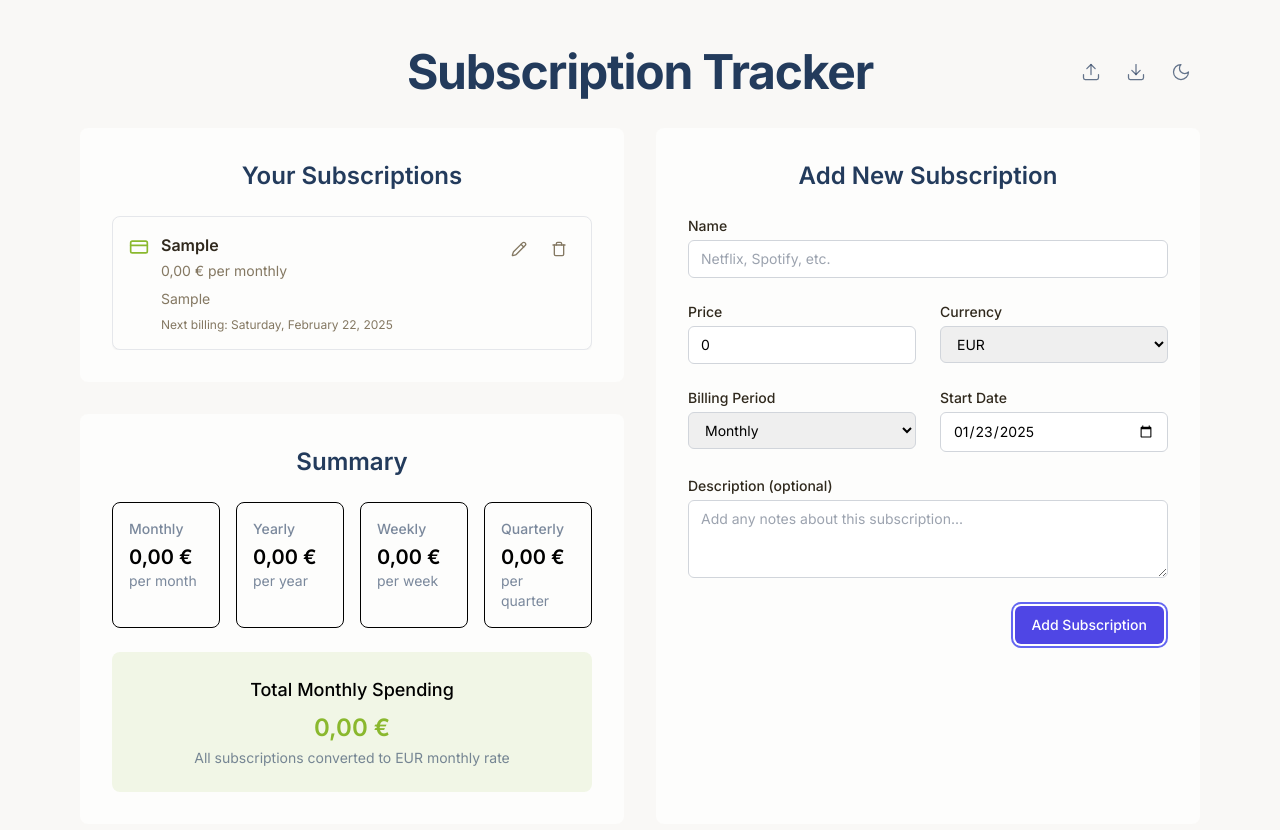
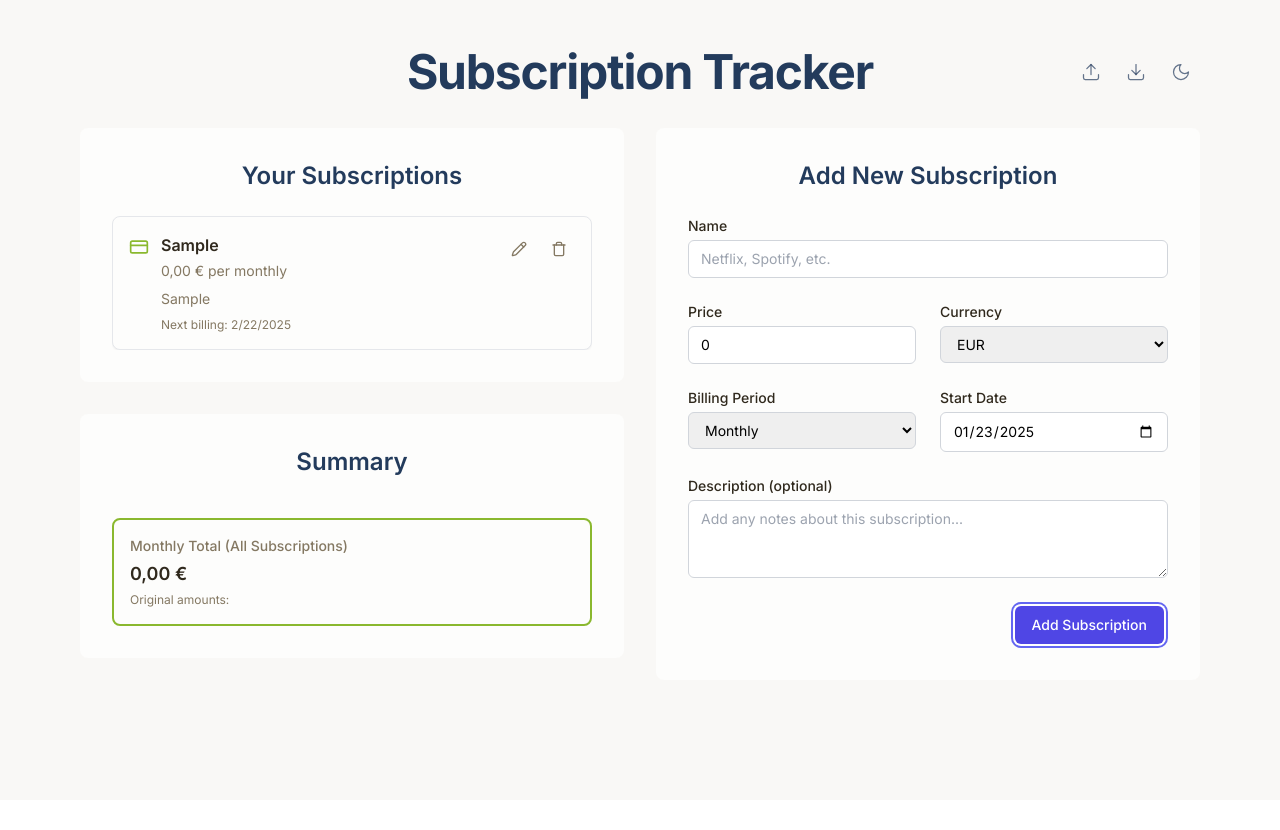
Before and after one commit to morhendos/subscription-tracker, a Next.js app: page / in a window 1280 px wide. Both pictures are taken after typing "Sample", "Sample" into the empty fields and a click on the button "Add Subscription". Shown: the top 830 px of the page. After the commit the page ends 800 px from the top, so only its background shows below. Built offline with nearby package versions, Linux system fonts and the light colour scheme.

Commit message:
Update SubscriptionList and SubscriptionSummary with dark mode styles

```diff
--- a/src/components/subscriptions/SubscriptionList.tsx
+++ b/src/components/subscriptions/SubscriptionList.tsx
@@ -2,7 +2,7 @@
 
 import { useMemo } from 'react';
 import { Subscription } from '@/types/subscriptions';
-import { formatCurrency, formatDate } from '@/utils/format';
+import { formatCurrency } from '@/utils/format';
 import { Pencil, Trash, CreditCard } from 'lucide-react';
 
 interface SubscriptionListProps {
@@ -37,7 +37,7 @@ export function SubscriptionList({ subscriptions, onEdit, onDelete }: Subscripti
         >
           <div className="flex justify-between items-start gap-4">
             <div className="flex items-start gap-3">
-              <div className="mt-1 text-accent">
+              <div className="mt-1 text-accent dark:text-accent/90">
                 <CreditCard size={20} />
               </div>
               <div>
@@ -56,7 +56,7 @@ export function SubscriptionList({ subscriptions, onEdit, onDelete }: Subscripti
                 )}
 
                 <div className="mt-2 text-xs text-muted">
-                  Next billing: {formatDate(subscription.nextBillingDate || subscription.startDate)}
+                  Next billing: {new Date(subscription.nextBillingDate || subscription.startDate).toLocaleDateString()}
                 </div>
               </div>
             </div>
@@ -72,7 +72,7 @@ export function SubscriptionList({ subscriptions, onEdit, onDelete }: Subscripti
 
               <button
                 onClick={() => onDelete(subscription.id)}
-                className="p-2 text-muted hover:text-red-500 transition-colors"
+                className="p-2 text-muted hover:text-red-500 dark:hover:text-red-400 transition-colors"
                 title="Delete subscription"
               >
                 <Trash className="w-4 h-4" />
--- a/src/components/subscriptions/SubscriptionSummary.tsx
+++ b/src/components/subscriptions/SubscriptionSummary.tsx
@@ -1,6 +1,4 @@
-'use client';
-
-import { Currency, SubscriptionSummary as Summary } from '@/types/subscriptions';
+import { SubscriptionSummary as Summary } from '@/types/subscriptions';
 import { formatCurrency } from '@/utils/format';
 
 interface SubscriptionSummaryProps {
@@ -8,78 +6,65 @@ interface SubscriptionSummaryProps {
 }
 
 export function SubscriptionSummary({ summary }: SubscriptionSummaryProps) {
-  const hasOriginalAmounts = Object.values(summary.originalAmounts).some(amount => amount > 0);
+  const hasWeekly = summary.totalWeekly > 0;
+  const hasMonthly = summary.totalMonthly > 0;
+  const hasQuarterly = summary.totalQuarterly > 0;
+  const hasYearly = summary.totalYearly > 0;
+
+  const originalTotals = Object.entries(summary.originalAmounts)
+    .filter(([_, amount]) => amount > 0)
+    .map(([currency, amount]) => formatCurrency(amount, currency as any))
+    .join(' + ');
 
   return (
-    <div className="space-y-6">
-      <div className="grid grid-cols-1 sm:grid-cols-2 lg:grid-cols-4 gap-4">
-        <SummaryCard
-          title="Monthly"
-          amount={summary.totalMonthly}
-          period="per month"
-        />
-        <SummaryCard
-          title="Yearly"
-          amount={summary.totalYearly}
-          period="per year"
-        />
-        <SummaryCard
-          title="Weekly"
-          amount={summary.totalWeekly}
-          period="per week"
-        />
-        <SummaryCard
-          title="Quarterly"
-          amount={summary.totalQuarterly}
-          period="per quarter"
-        />
+    <div className="space-y-4">
+      <div className="grid gap-4 sm:grid-cols-2">
+        {hasWeekly && (
+          <div className="bg-paper p-4 rounded-lg border border-gray-200 dark:border-gray-700">
+            <div className="text-sm font-medium text-muted">Weekly Subscriptions</div>
+            <div className="mt-1 text-lg font-semibold text-foreground">
+              {formatCurrency(summary.totalWeekly, 'EUR')}
+            </div>
+          </div>
+        )}
+
+        {hasMonthly && (
+          <div className="bg-paper p-4 rounded-lg border border-gray-200 dark:border-gray-700">
+            <div className="text-sm font-medium text-muted">Monthly Subscriptions</div>
+            <div className="mt-1 text-lg font-semibold text-foreground">
+              {formatCurrency(summary.totalMonthly, 'EUR')}
+            </div>
+          </div>
+        )}
+
+        {hasQuarterly && (
+          <div className="bg-paper p-4 rounded-lg border border-gray-200 dark:border-gray-700">
+            <div className="text-sm font-medium text-muted">Quarterly Subscriptions</div>
+            <div className="mt-1 text-lg font-semibold text-foreground">
+              {formatCurrency(summary.totalQuarterly, 'EUR')}
+            </div>
+          </div>
+        )}
+
+        {hasYearly && (
+          <div className="bg-paper p-4 rounded-lg border border-gray-200 dark:border-gray-700">
+            <div className="text-sm font-medium text-muted">Yearly Subscriptions</div>
+            <div className="mt-1 text-lg font-semibold text-foreground">
+              {formatCurrency(summary.totalYearly, 'EUR')}
+            </div>
+          </div>
+        )}
       </div>
 
-      {hasOriginalAmounts && (
-        <div className="bg-paper border border-border rounded-lg p-4">
-          <h4 className="text-sm font-medium text-ink/60 mb-3">Original Currency Amounts</h4>
-          <div className="grid grid-cols-1 sm:grid-cols-3 gap-4">
-            {Object.entries(summary.originalAmounts)
-              .filter(([_, amount]) => amount > 0)
-              .map(([currency, amount]) => (
-                <div key={currency}>
-                  <p className="text-lg font-semibold journal-text">
-                    {formatCurrency(amount, currency as Currency)}
-                  </p>
-                  <p className="text-sm text-ink/60">Total in {currency}</p>
-                </div>
-              ))}
-          </div>
+      <div className="bg-paper p-4 rounded-lg border-2 border-accent dark:border-accent/90">
+        <div className="text-sm font-medium text-muted">Monthly Total (All Subscriptions)</div>
+        <div className="mt-1 text-lg font-semibold text-foreground">
+          {formatCurrency(summary.grandTotalMonthly, 'EUR')}
         </div>
-      )}
-
-      <div className="bg-accent/10 rounded-lg p-6 text-center">
-        <h3 className="text-lg font-medium journal-text mb-2">
-          Total Monthly Spending
-        </h3>
-        <p className="text-2xl font-semibold text-accent">
-          {formatCurrency(summary.grandTotalMonthly, 'EUR')}
-        </p>
-        <p className="text-sm text-ink/60 mt-1">
-          All subscriptions converted to EUR monthly rate
-        </p>
+        <div className="mt-1 text-xs text-muted">
+          Original amounts: {originalTotals}
+        </div>
       </div>
     </div>
   );
 }
-
-interface SummaryCardProps {
-  title: string;
-  amount: number;
-  period: string;
-}
-
-function SummaryCard({ title, amount, period }: SummaryCardProps) {
-  return (
-    <div className="bg-paper border border-border rounded-lg p-4">
-      <h4 className="text-sm font-medium text-ink/60 mb-1">{title}</h4>
-      <p className="text-xl font-semibold journal-text">{formatCurrency(amount, 'EUR')}</p>
-      <p className="text-sm text-ink/60">{period}</p>
-    </div>
-  );
-}
```
